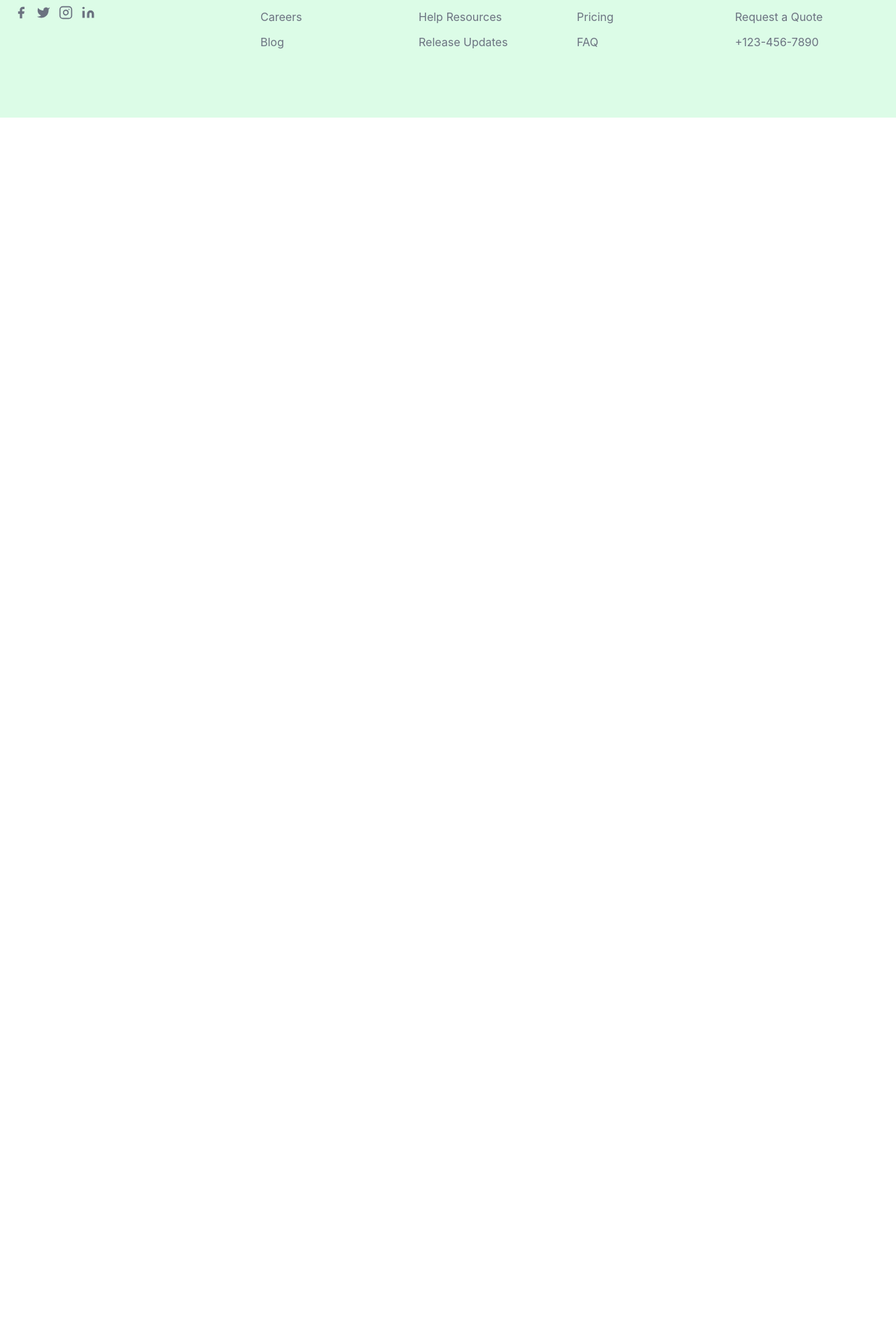
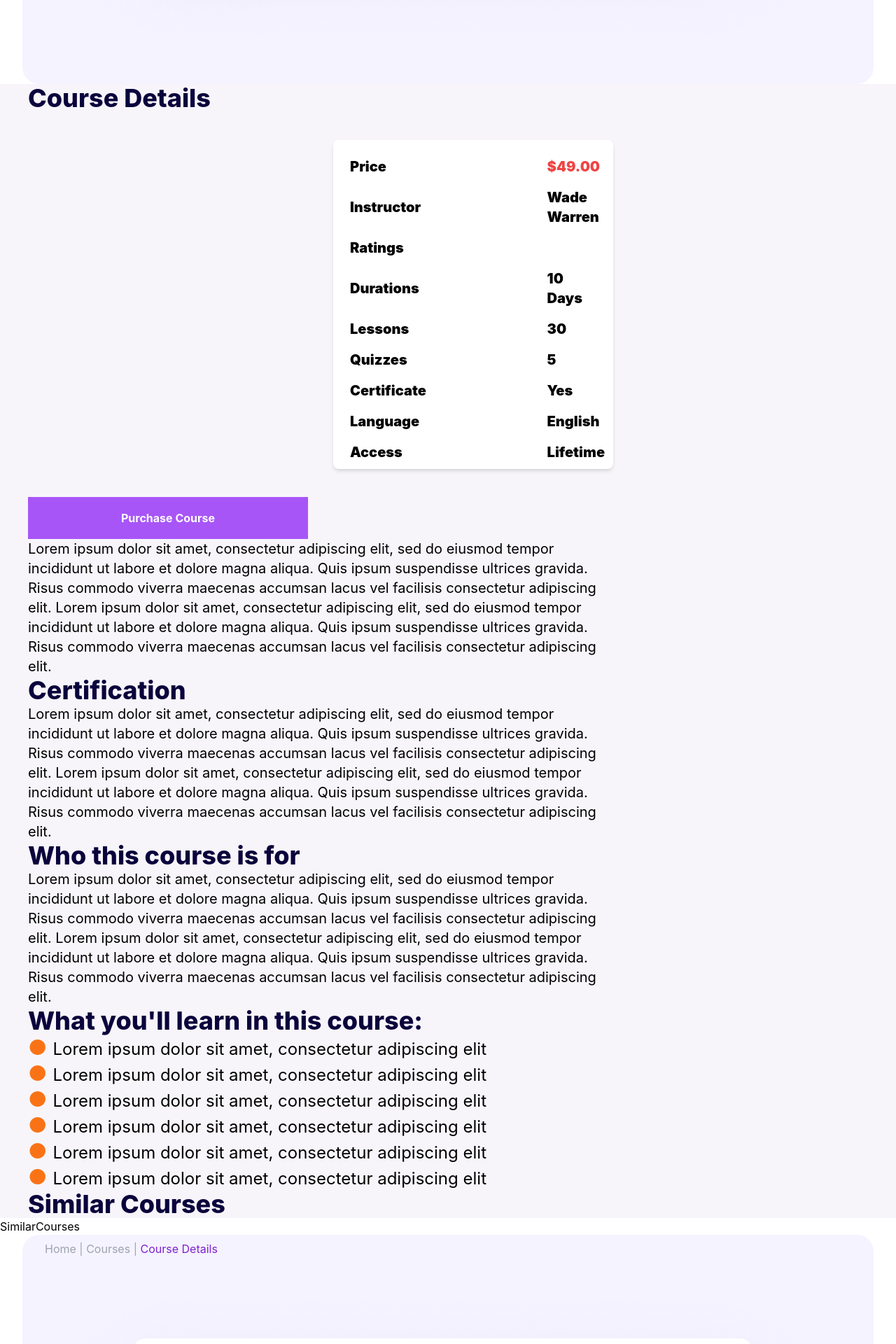
Before and after one commit to nati589/elearning, a React (Create React App) app: page /coursedetails in a window 1280 px wide. Shown: the part 840-2760 px from the top of the page at 70% size. Before the commit the page ends 1008 px from the top, so only its background shows below. Built offline with nearby package versions, Linux system fonts and the light colour scheme.

Commit message:
modified course details

```diff
--- a/src/App.js
+++ b/src/App.js
@@ -12,6 +12,8 @@ import CourseDetailsPage from "./pages/CourseDetailsPage";
 // import OtherCourses from "./components/OtherCourses.jsx"
 import Background from "./components/Background";
 import CoursesPage from "./pages/CoursesPage";
+import DetailsHero from "./components/DetailsHero";
+import CourseDetails from "./components/CourseDetails";
 
 export default function App() {
   return (
@@ -31,6 +33,8 @@ export default function App() {
       {/* <CoursesHero/>
       <CourseList/>
       <OtherCourses/> */}
+      <DetailsHero/>
+      <CourseDetails/>
       <Subscription />
       <Footer />
     </div>
--- a/src/components/CourseDetails.jsx
+++ b/src/components/CourseDetails.jsx
@@ -1,9 +1,73 @@
-import React from 'react'
+import React from 'react';
+import Pricecard from "../components/Pricecard";
+
 
 function CourseDetails() {
   return (
-    <div>CourseDetails</div>
-  )
+    <div className="mr-96 bg-[#f7f5fa] w-full">
+      <div className="flex flex-col mr-96">
+      <h3 className="font-extrabold text-4xl text-left text-[#0A033C] ml-10">Course Details</h3>
+      <div className="flex-1 flex items-end justify-end mt-10 mr-5"><Pricecard/></div>
+      <div className="mt-10 ml-10">
+      <button className="bg-purple-500 text-white font-bold py-2 px-4 rounded-10 w-[400px] h-[60px] mr-0">
+          Purchase Course
+        </button>
+        </div>
+      <div className="flex flex-wrap items-left px-4 sm:px-8 md:px-10">
+        <div className="text-xl">
+          <p>
+            Lorem ipsum dolor sit amet, consectetur adipiscing elit, sed do eiusmod tempor incididunt ut labore et dolore magna aliqua. Quis ipsum suspendisse ultrices gravida. Risus commodo viverra maecenas accumsan lacus vel facilisis consectetur adipiscing elit.
+            Lorem ipsum dolor sit amet, consectetur adipiscing elit, sed do eiusmod tempor incididunt ut labore et dolore magna aliqua. Quis ipsum suspendisse ultrices gravida. Risus commodo viverra maecenas accumsan lacus vel facilisis consectetur adipiscing elit.
+          </p>
+        </div>
+      </div>
+      <h3 className="font-extrabold text-4xl text-left text-[#0A033C] ml-10">Certification</h3>
+      <div className="flex flex-wrap items-left px-4 sm:px-8 md:px-10">
+        <div className="text-xl">
+          <p>
+            Lorem ipsum dolor sit amet, consectetur adipiscing elit, sed do eiusmod tempor incididunt ut labore et dolore magna aliqua. Quis ipsum suspendisse ultrices gravida. Risus commodo viverra maecenas accumsan lacus vel facilisis consectetur adipiscing elit.
+            Lorem ipsum dolor sit amet, consectetur adipiscing elit, sed do eiusmod tempor incididunt ut labore et dolore magna aliqua. Quis ipsum suspendisse ultrices gravida. Risus commodo viverra maecenas accumsan lacus vel facilisis consectetur adipiscing elit.
+          </p>
+        </div>
+      </div>
+      <h3 className="font-extrabold text-4xl text-left text-[#0A033C] ml-10">Who this course is for</h3>
+      <div className="flex flex-wrap items-left px-4 sm:px-8 md:px-10">
+        <div className="text-xl">
+          <p>
+            Lorem ipsum dolor sit amet, consectetur adipiscing elit, sed do eiusmod tempor incididunt ut labore et dolore magna aliqua. Quis ipsum suspendisse ultrices gravida. Risus commodo viverra maecenas accumsan lacus vel facilisis consectetur adipiscing elit.
+            Lorem ipsum dolor sit amet, consectetur adipiscing elit, sed do eiusmod tempor incididunt ut labore et dolore magna aliqua. Quis ipsum suspendisse ultrices gravida. Risus commodo viverra maecenas accumsan lacus vel facilisis consectetur adipiscing elit.
+          </p>
+        </div>
+      </div>
+      <h3 className="font-extrabold text-4xl text-left text-[#0A033C] ml-10">What you'll learn in this course:</h3>
+      <ul className="list-none ml-10">
+        <li className="text-2xl">
+          <span className="text-orange-500 text-3xl mr-2">&#9679;</span>Lorem ipsum dolor sit amet, consectetur adipiscing elit
+        </li>
+        <li className="text-2xl">
+          <span className="text-orange-500 text-3xl mr-2">&#9679;</span>Lorem ipsum dolor sit amet, consectetur adipiscing elit
+        </li>
+        <li className="text-2xl">
+          <span className="text-orange-500 text-3xl mr-2">&#9679;</span>Lorem ipsum dolor sit amet, consectetur adipiscing elit
+        </li>
+        <li className="text-2xl">
+          <span className="text-orange-500 text-3xl mr-2">&#9679;</span>Lorem ipsum dolor sit amet, consectetur adipiscing elit
+        </li>
+        <li className="text-2xl">
+          <span className="text-orange-500 text-3xl mr-2">&#9679;</span>Lorem ipsum dolor sit amet, consectetur adipiscing elit
+        </li>
+        <li className="text-2xl">
+          <span className="text-orange-500 text-3xl mr-2">&#9679;</span>Lorem ipsum dolor sit amet, consectetur adipiscing elit
+        </li>
+      </ul>
+    </div>
+    <h3 className="font-extrabold text-4xl text-left text-[#0A033C] ml-10">Similar Courses</h3>
+
+
+    </div>
+
+
+  );
 }
 
-export default CourseDetails
+export default CourseDetails;
--- a/src/components/DetailsHero.jsx
+++ b/src/components/DetailsHero.jsx
@@ -1,9 +1,49 @@
-import React from 'react'
+import React from "react";
+import { useNavigate } from "react-router-dom";
+import Image from "../assets/ourgoal-image.png";
+
 
 function DetailsHero() {
+  const navigate = useNavigate();
   return (
-    <div>DetailsHero</div>
-  )
+    <div className="mx-8 bg-violet-50 rounded-3xl px-8 py-2">
+      <div className="">
+        <button
+          className="text-gray-400"
+          onClick={() => {
+            navigate("/");
+          }}>
+          Home
+        </button>
+        <span className="text-gray-400"> | </span>
+        <button
+          className="text-gray-400"
+          onClick={() => {
+            navigate("/books");
+          }}>
+          Courses
+        </button>
+        <span className="text-gray-400"> | </span>
+         <button
+          className="text-purple-700"
+          onClick={() => {
+            navigate("/CourseDetails");
+          }}>
+          Course Details
+        </button>
+      </div>
+      <div className="flex items-center justify-around py-4 flex-wrap-reverse lg:flex-nowrap">
+        <>
+        <span className="flex gap-4 ml- 5">
+          <img src={Image} alt="" className="w-837 h-529" />
+        <h2 className="text-4xl sm:text-6xl font-bold">
+          {" "}
+        </h2>
+        </span>
+        </>
+      </div>
+    </div>
+  );
 }
 
-export default DetailsHero
+export default DetailsHero;
--- a/src/components/OtherCourses.jsx
+++ b/src/components/OtherCourses.jsx
@@ -3,19 +3,6 @@ import Component from "./Component";
 import StarIcon from "./StarIcon";
 
 function OtherCourses() {
-  const courses = [
-    { title: "Ha Geez", image: "./assets/Cardphoto.png" },
-    { title: "Hu Cabe", image: "./assets/Cardphoto2.png" },
-    { title: "Hei Seles", image: "./assets/Cardphoto3.png" },
-    { title: "Ho Rabe", image: "./assets/Cardphoto4.png" },
-    { title: "He Hames", image: "./assets/Cardphoto5.png" },
-    { title: "He Sades", image: "./assets/Cardphoto6.png" },
-    { title: "Ho Sabe", image: "./assets/Cardphoto7.png" },
-    { title: "Anbabi", image: "./assets/Cardphoto8.png" },
-    { title: "Keltafa", image: "./assets/Cardphoto9.png" },
-    { title: "Mihur", image: "./assets/Cardphoto10.png" }
- ];
-
   return (
     <div className="absolute top-[1677px] left-[78px] w-[1285px] h-[1029px] text-left text-5xl text-tomato font-poppins">
       <div className="absolute top-[985px] left-[501px] w-[278px] h-11 text-base text-midnightblue-200">
@@ -24,7 +11,7 @@ function OtherCourses() {
           <img
             className="absolute top-[10px] left-[-34px] w-6 h-6 overflow-hidden"
             alt=""
-            src="/right-arrow--24--outline.svg"
+            src="/right-arrow--24--outline.png"
           />
         </div>
         <div className="absolute top-[14px] left-[178px] font-medium">
@@ -42,7 +29,7 @@ function OtherCourses() {
           <img
             className="absolute top-[10px] left-[10px] w-6 h-6 overflow-hidden"
             alt=""
-            src="/right-arrow--24--outline1.svg"
+            src="/right-arrow--24--outline1.png"
           />
         </div>
       </div>
@@ -274,7 +261,7 @@ function OtherCourses() {
           <img
             className="absolute top-[17.74px] left-[361px] w-6 h-6 overflow-hidden"
             alt=""
-            src="/down-arrow--24--outline.svg"
+            src="/down-arrow--24--outline.png"
           />
           <div className="absolute top-[22px] left-[20px] font-medium">
             <span>{`Sort by: `}</span>
@@ -291,7 +278,7 @@ function OtherCourses() {
             <img
               className="absolute top-[11px] left-[30px] w-6 h-6 overflow-hidden"
               alt=""
-              src="/magnifier--24--outline.svg"
+              src="Outline.png"
             />
           </div>
           <div className="flex space-x-4 ml-auto">
--- /dev/null
+++ b/src/components/Pricecard.jsx
@@ -0,0 +1,54 @@
+import React from 'react';
+import StarIcon from './StarIcon'; // Import your StarIcon component
+
+const Pricecard = () => {
+  return (
+    <div className="flex ml-10">
+      <div className="w-[400px] h-[470px] text-xl text-midnightblue-200 font-poppins bg-white rounded-lg shadow-md p-6">
+        <div className="grid gap-y-4 space-y-0">
+          <div className="flex items-center">
+            <div className="flex-1 font-black text-dimgray-100">Price</div>
+            <div className="w-[20%] font-black text-red-500">$49.00</div>
+          </div>
+          <div className="flex items-center">
+            <div className="flex-1 font-black text-dimgray-100">Instructor</div>
+            <div className="w-[20%] font-black">Wade Warren</div>
+          </div>
+          <div className="flex items-center">
+            <div className="flex-1 font-black text-dimgray-100">Ratings</div>
+            <StarIcon /> {/* Replace with your StarIcon component */}
+          </div>
+          <div className="flex items-center">
+            <div className="flex-1 font-black text-dimgray-100">Durations</div>
+            <div className="flex w-[20%] font-black">10 Days</div>
+          </div>
+          <div className="flex items-center">
+            <div className="flex-1 font-black text-dimgray-100">Lessons</div>
+            <div className="w-[20%] font-black">30</div>
+          </div>
+          <div className="flex items-center">
+            <div className="flex-1 font-black text-dimgray-100">Quizzes</div>
+            <div className="w-[20%] font-black">5</div>
+          </div>
+          <div className="flex items-center">
+            <div className="flex-1 font-black text-dimgray-100">Certificate</div>
+            <div className="w-[20%] font-black">Yes</div>
+          </div>
+          <div className="flex items-center">
+            <div className="flex-1 font-black text-dimgray-100">Language</div>
+            <div className="w-[20%] font-black">English</div>
+          </div>
+          <div className="flex items-center">
+            <div className="flex-1 font-black text-dimgray-100">Access</div>
+            <div className="w-[20%] font-black">Lifetime</div>
+
+          </div>
+
+        </div>
+        </div>
+
+    </div>
+  );
+};
+
+export default Pricecard;
--- a/src/components/ShoppingbagIcon.js
+++ b/src/components/ShoppingbagIcon.js
@@ -5,7 +5,7 @@ const ShoppingbagIcon = () => {
       <img
         className="absolute h-[54.55%] w-[54.55%] top-[22.73%] right-[22.73%] bottom-[22.73%] left-[22.73%] max-w-full overflow-hidden max-h-full"
         alt=""
-        src="/shopping-bag--24--outline.svg"
+        src="/assets/shoppingbag.png"
       />
     </div>
   );
--- a/src/pages/CoursesPage.jsx
+++ b/src/pages/CoursesPage.jsx
@@ -8,8 +8,7 @@ function CoursesPage() {
     <>
       <CoursesHero />
       <CoursesList />
-
-      <Footer/>
+      <OtherCourses />
     </>
   );
 }
```
Also changed, not shown: src/assets/shoppingbag.png (added).
